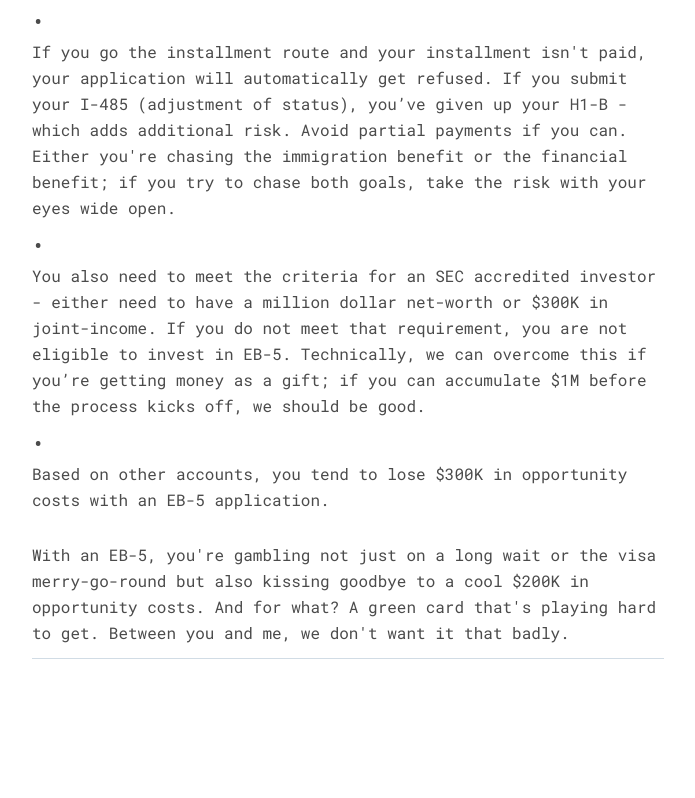
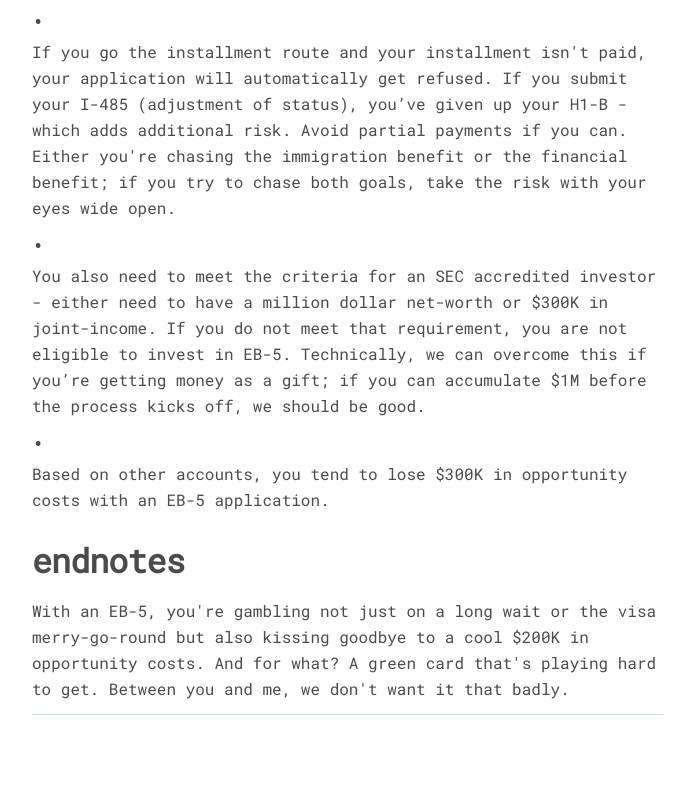
Before and after one commit to n0shake/blog, a Gatsby site: page /eb5/ in a window 1280 px wide. Shown: the part 5888-6686 px from the top of the page, without its empty margins (292-987 px from the left). Built offline with nearby package versions, Linux system fonts and the light colour scheme; Gatsby itself is replaced by a stand-in of ours.

Commit message:
Update index.md

```diff
--- a/content/blog/eb5/index.md
+++ b/content/blog/eb5/index.md
@@ -76,4 +76,6 @@ Summarizing all the risk from the conversation; in no particular order:
 
 - Based on other accounts, you tend to lose $300K in opportunity costs with an EB-5 application.
 
+## Endnotes
+
 With an EB-5, you're gambling not just on a long wait or the visa merry-go-round but also kissing goodbye to a cool $200K in opportunity costs. And for what? A green card that's playing hard to get. Between you and me, we don't want it that badly.
```
